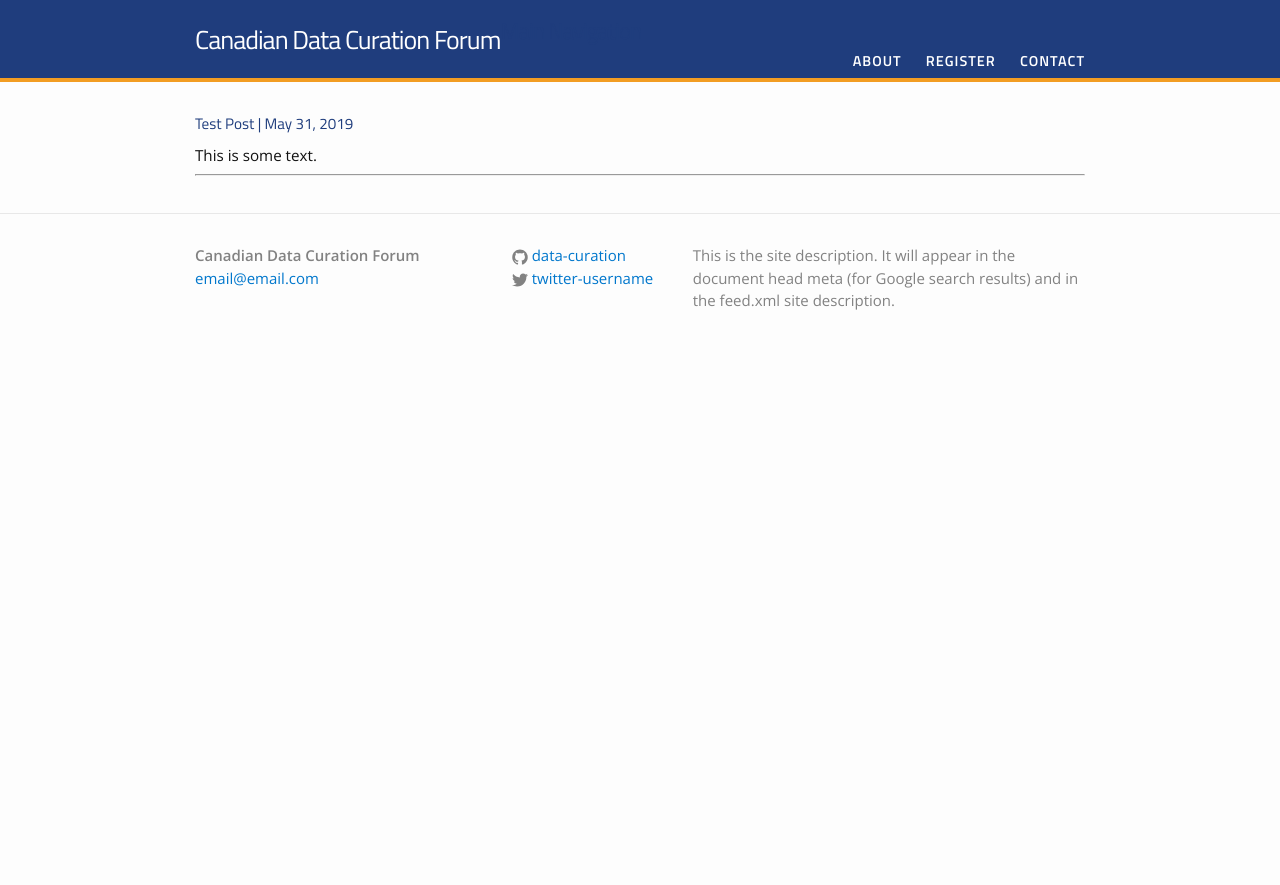
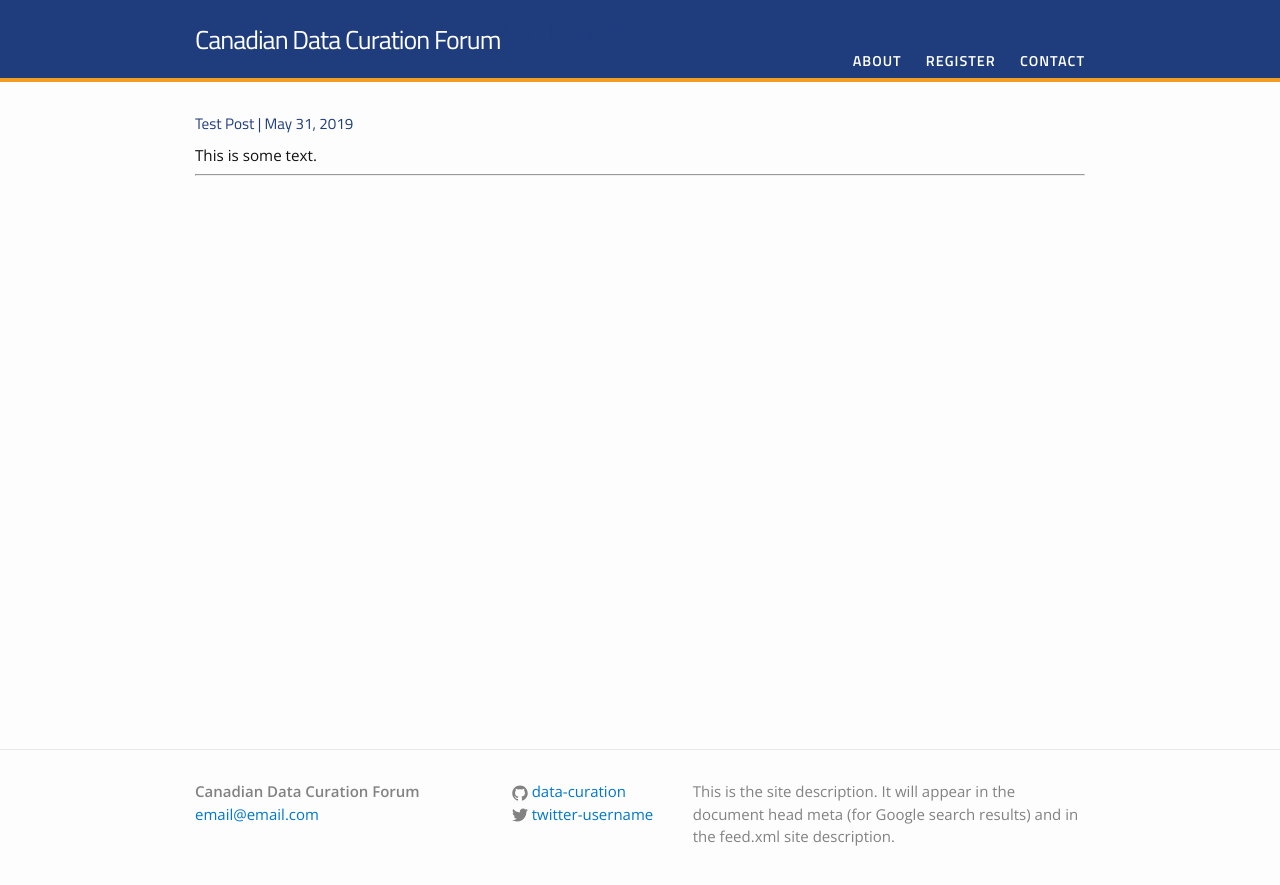
Before and after one commit to data-curation/data-curation.github.io, a Jekyll site: the page built from index.md, in a window 1280 px wide. Shown: the top 885 px of the page. Built offline with Jekyll 4.4.1, drawn with Linux system fonts in a browser that asks for light colours.

Commit message:
Update _base.scss

```diff
--- a/_sass/_base.scss
+++ b/_sass/_base.scss
@@ -21,6 +21,9 @@ body {
     color: $text-color;
     background-color: $background-color;
     -webkit-text-size-adjust: 100%;
+    display: flex;
+    min-height: 100vh;
+    flex-direction: column;
 }
 
 
```
